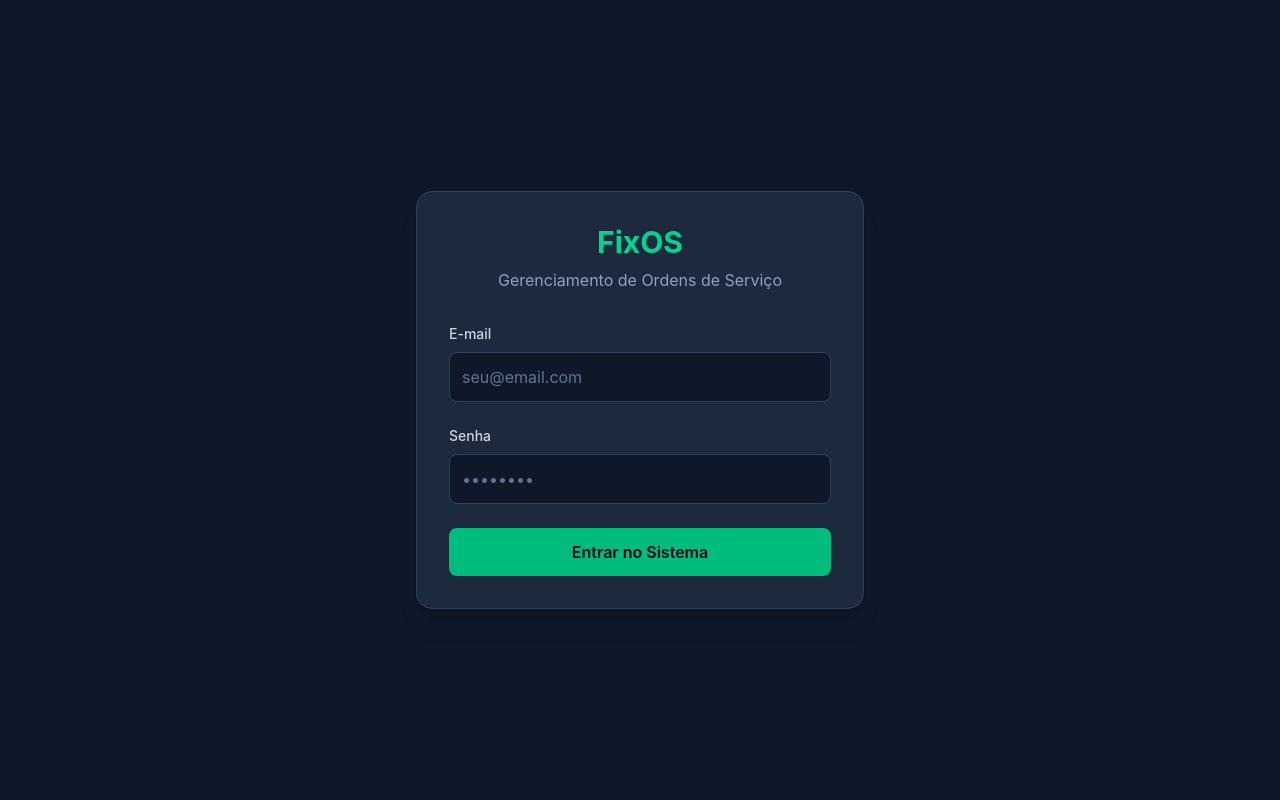
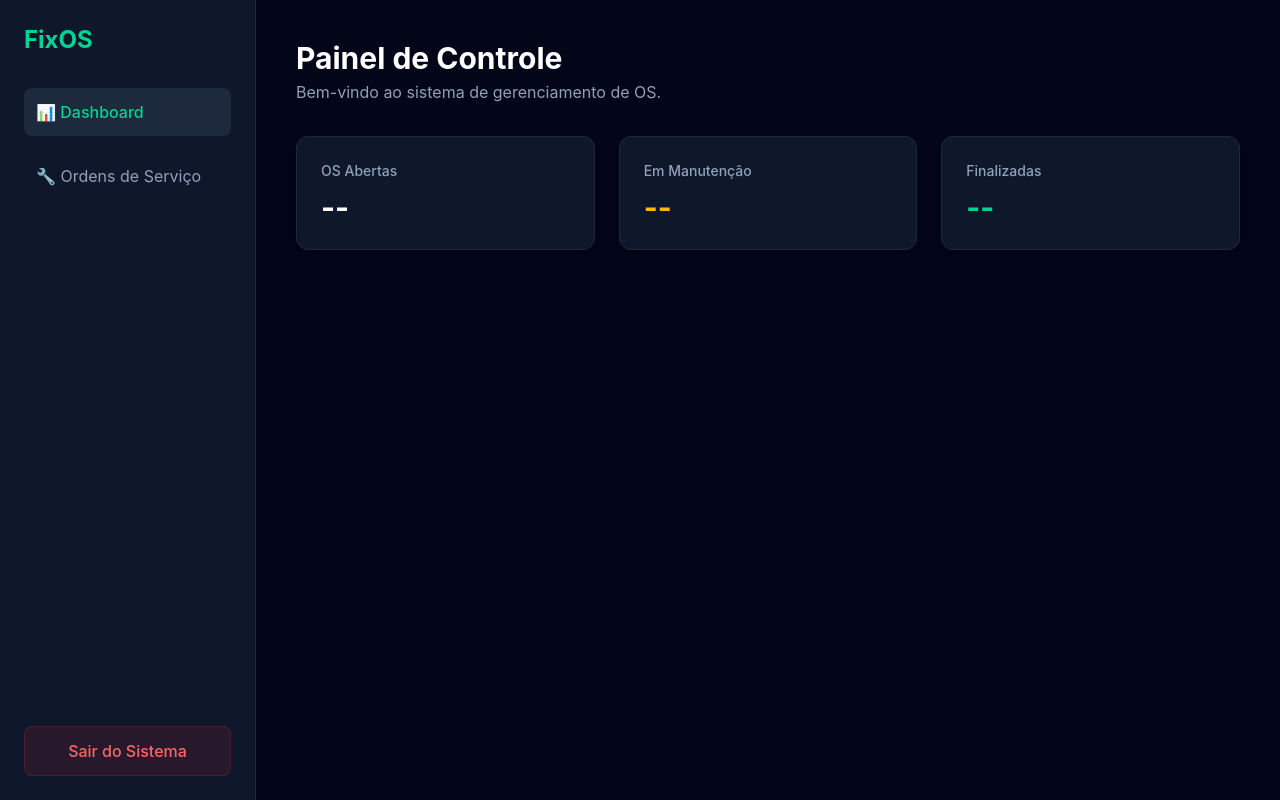
Before and after one commit to Guimunizzs/sistema-gestao-os, a React (Vite) app in the folder frontend/: page /dashboard in a window 1280 px wide. Built offline with nearby package versions, Linux system fonts and the light colour scheme; sample sign-in values are in the browser's storage.

Commit message:
feat: implement React Router navigation with protected routes and dashboard template

```diff
--- a/frontend/src/App.tsx
+++ b/frontend/src/App.tsx
@@ -1,7 +1,35 @@
+import { BrowserRouter, Routes, Route, Navigate } from "react-router-dom";
+import React from "react";
 import Login from "./pages/Login";
+import Dashboard from "./pages/Dashboard";
+
+function PrivateRoute({ children }: { children: React.ReactNode }) {
+  const token = localStorage.getItem("@SistemaOS:token");
+  return token ? children : <Navigate to="/" />;
+}
 
 function App() {
-  return <Login />;
+  return (
+    <BrowserRouter>
+      <Routes>
+        {/* Rota Pública*/}
+
+        <Route path="/" element={<Login />} />
+
+        {/* Rota Protegida (Só entra se tiver Token) */}
+        <Route
+          path="/dashboard"
+          element={
+            <PrivateRoute>
+              <Dashboard />
+            </PrivateRoute>
+          }
+        />
+
+        <Route path="*" element={<Navigate to="/" />} />
+      </Routes>
+    </BrowserRouter>
+  );
 }
 
 export default App;
--- /dev/null
+++ b/frontend/src/pages/Dashboard.tsx
@@ -0,0 +1,65 @@
+export default function Dashboard() {
+  function handleLogout() {
+    localStorage.removeItem("@SistemaOS:token");
+    window.location.href = "/";
+  }
+
+  return (
+    <div className="flex h-screen bg-slate-950 text-white">
+      {/* Barra Lateral Bem Simples */}
+      <aside className="w-64 bg-slate-900 border-r border-slate-800 p-6 flex flex-col justify-between">
+        <div>
+          <h2 className="text-2xl font-bold text-emerald-400 mb-8">FixOS</h2>
+          <nav className="space-y-4">
+            <a
+              href="/dashboard"
+              className="block p-3 rounded-lg bg-slate-800 text-emerald-400 font-medium"
+            >
+              📊 Dashboard
+            </a>
+            <a
+              href="/orders"
+              className="block p-3 rounded-lg text-slate-400 hover:bg-slate-800 hover:text-white transition-colors"
+            >
+              🔧 Ordens de Serviço
+            </a>
+          </nav>
+        </div>
+
+        <button
+          onClick={handleLogout}
+          className="w-full bg-red-500/10 border border-red-500/20 text-red-400 p-3 rounded-lg hover:bg-red-500 hover:text-white transition-colors font-medium"
+        >
+          Sair do Sistema
+        </button>
+      </aside>
+
+      {/* Conteúdo Principal */}
+      <main className="flex-1 p-10">
+        <header className="mb-8">
+          <h1 className="text-3xl font-bold">Painel de Controle</h1>
+          <p className="text-slate-400 mt-1">
+            Bem-vindo ao sistema de gerenciamento de OS.
+          </p>
+        </header>
+
+        <div className="grid grid-cols-1 md:grid-cols-3 gap-6">
+          <div className="bg-slate-900 p-6 rounded-xl border border-slate-800 shadow-lg">
+            <h3 className="text-sm font-medium text-slate-400">OS Abertas</h3>
+            <p className="text-3xl font-bold text-white mt-2">--</p>
+          </div>
+          <div className="bg-slate-900 p-6 rounded-xl border border-slate-800 shadow-lg">
+            <h3 className="text-sm font-medium text-slate-400">
+              Em Manutenção
+            </h3>
+            <p className="text-3xl font-bold text-amber-400 mt-2">--</p>
+          </div>
+          <div className="bg-slate-900 p-6 rounded-xl border border-slate-800 shadow-lg">
+            <h3 className="text-sm font-medium text-slate-400">Finalizadas</h3>
+            <p className="text-3xl font-bold text-emerald-400 mt-2">--</p>
+          </div>
+        </div>
+      </main>
+    </div>
+  );
+}
--- a/frontend/src/pages/Login.tsx
+++ b/frontend/src/pages/Login.tsx
@@ -1,7 +1,9 @@
 import { useState } from "react";
+import { useNavigate } from "react-router-dom";
 import api from "../services/api";
 
 export default function Login() {
+  const navigate = useNavigate();
   const [email, setEmail] = useState("");
   const [password, setPassword] = useState("");
   const [error, setError] = useState("");
@@ -26,8 +28,7 @@ export default function Login() {
       // 3. Salva o token com segurança no localStorage
       localStorage.setItem("@SistemaOS:token", token);
 
-      // 4. Mensagem de sucesso direta sem tentar ler o 'user' que não veio
-      alert("Login efetuado com sucesso!");
+      navigate("/dashboard");
     } catch (err: any) {
       const mensagemErro =
         err.response?.data?.error || "Erro ao tentar fazer login.";
```
